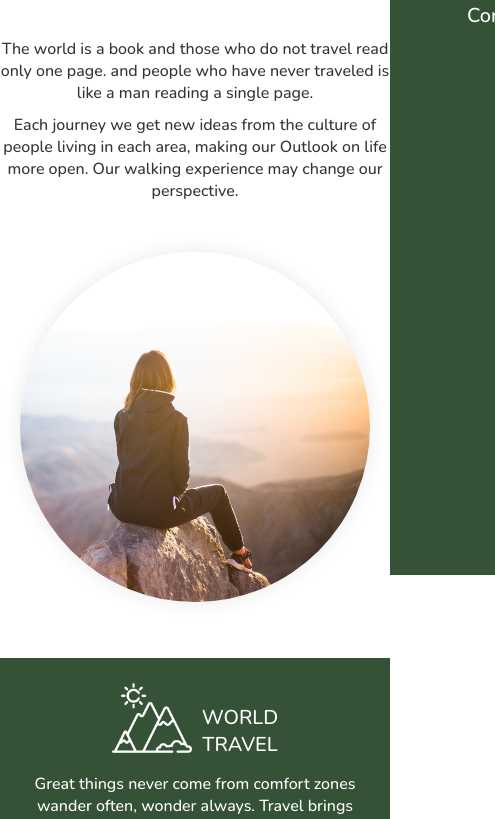
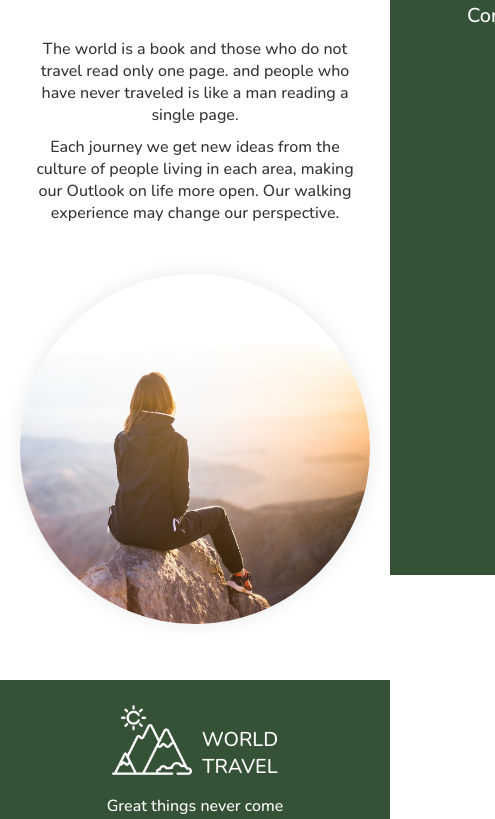
Before and after one commit to Chulajak/clone-website-world-travel-, a plain HTML site: page about.html in a window 390 px wide. Shown: the part 269-1088 px from the top of the page, 495 px wide, since content can reach past the window. Drawn offline with nearby package versions, Linux system fonts and the light colour scheme.

Commit message:
clone website travel world

```diff
--- a/style.css
+++ b/style.css
@@ -511,7 +511,6 @@ html {
         text-align: center;
     }
     .navbar .detail p {
-        /* font-size: 40px; */
         text-align: center;
         padding: 0 10px;
     }
@@ -596,11 +595,12 @@ html {
         flex-direction: column;
         align-items: center;
         text-align: center;
-        padding: 0 40px;
+        padding: 0 10px;
     }
-    .footer .box1 p {
-        padding: 0 30px;
+    .box1 {
+        width: 100%;
     }
+
 }
 
 @media (min-width: 650px) and (max-width: 1201px) {
--- a/style_about.css
+++ b/style_about.css
@@ -274,17 +274,18 @@
         text-align: center;
     }
     .navbar .detail p {
-        /* font-size: 40px; */
         text-align: center;
         padding: 0 10px;
     }
     .navbar .detail {
         display: flex;
         flex-direction: column;
-        /* background-color: red; */
+    }
+    .navbar .detail .text {
+        width: 100%;
     }
     .navbar .detail .text p {
-        padding: 0 100px;
+        padding: 0 30px;
     }
     .navbar .detail .img {
         margin-top: -60px;
@@ -312,6 +313,9 @@
     }
     .footer .box1 p {
         padding: 0 30px;
+    }
+    .box1 {
+        width: 100%;
     }
 }
 
--- a/style_blog.css
+++ b/style_blog.css
@@ -484,6 +484,9 @@
     .footer .box1 p {
         padding: 0 30px;
     }
+    .box1 {
+        width: 100%;
+    }
 }
 
 @media (min-width: 650px) and (max-width: 1201px) {
--- a/style_contact.css
+++ b/style_contact.css
@@ -462,6 +462,9 @@ form .btn img {
     .footer .box1 p {
         padding: 0 30px;
     }
+    .box1 {
+        width: 100%;
+    }
 }
 
 @media (min-width: 650px) and (max-width: 1201px) {
```
